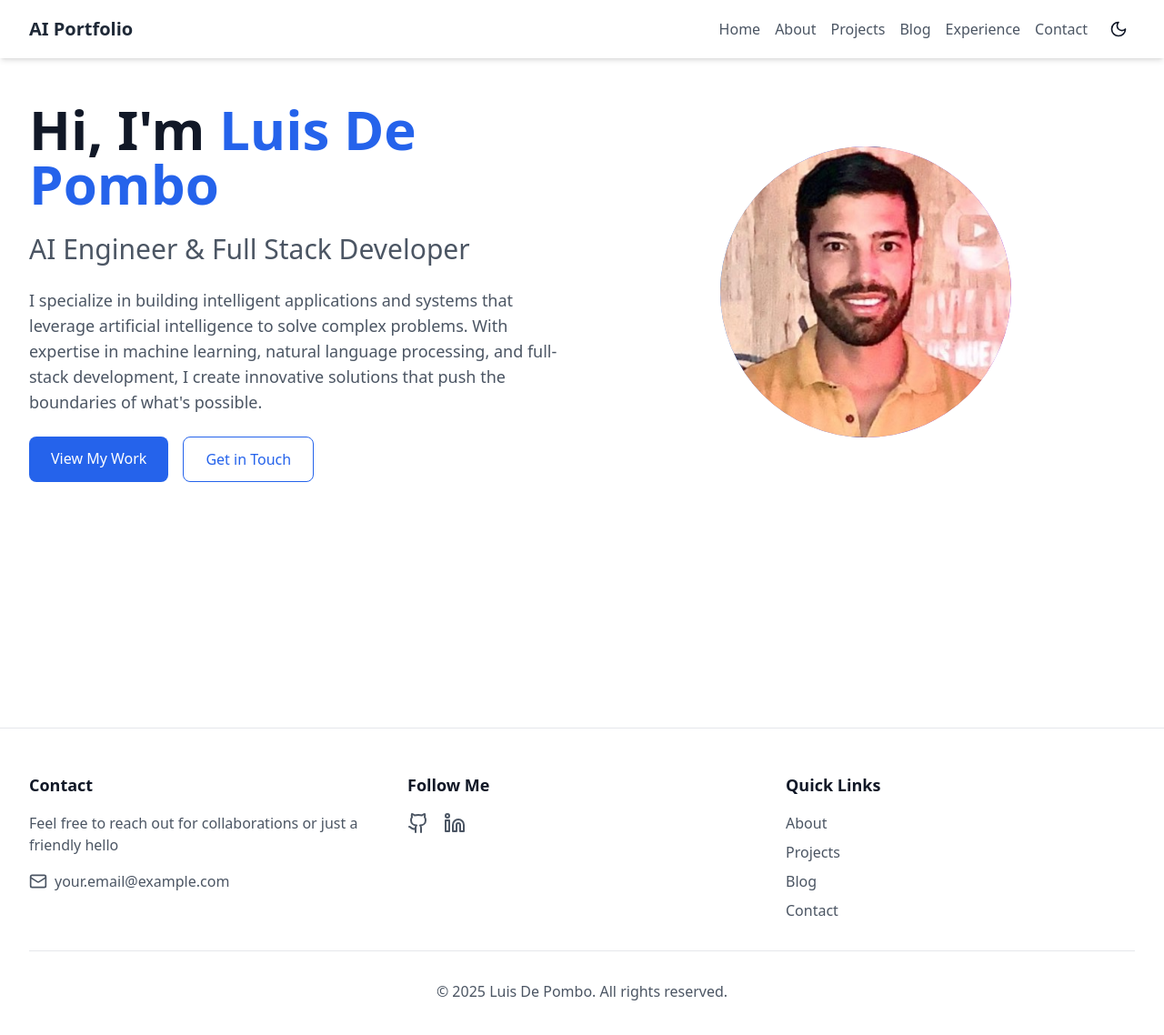
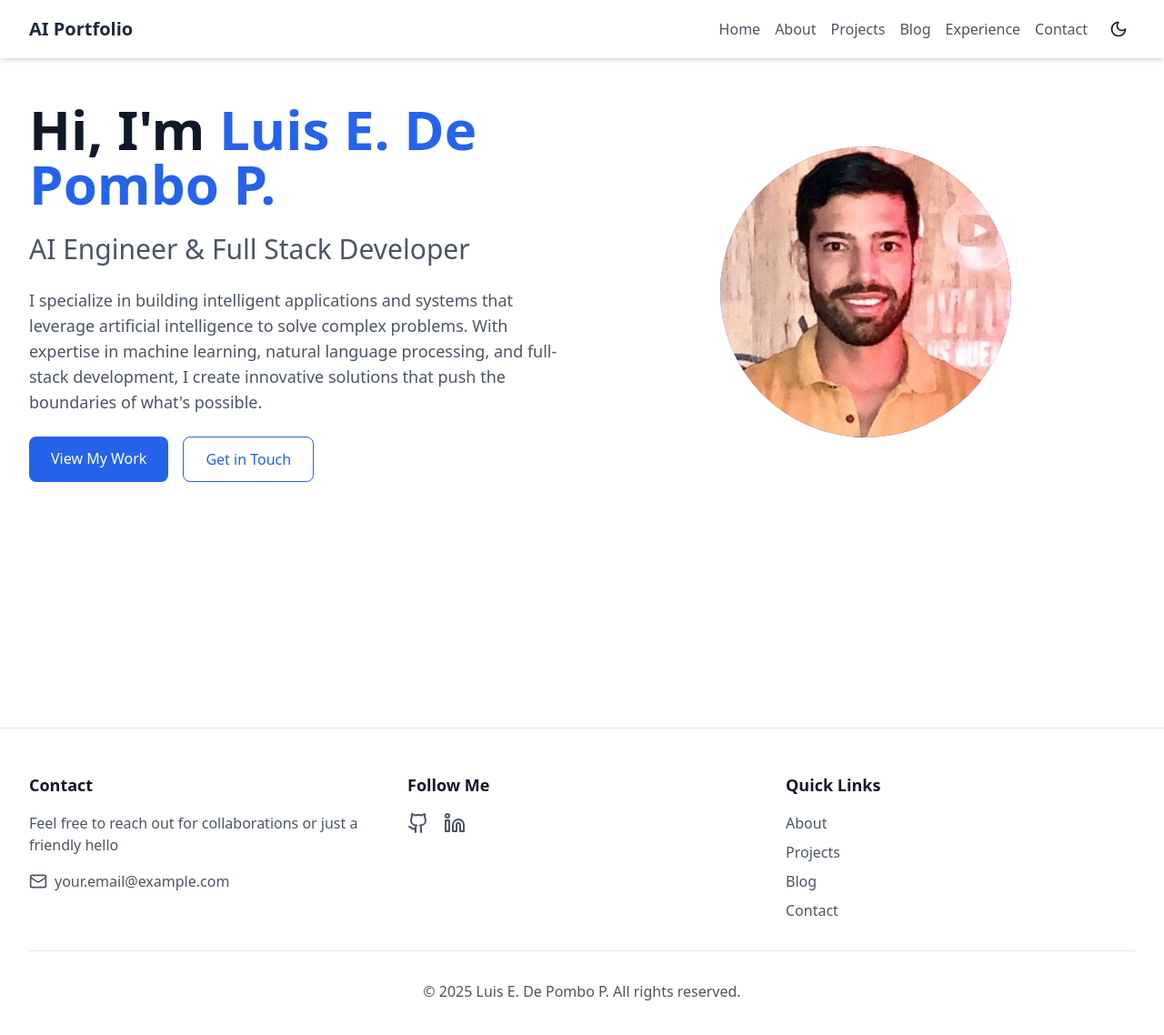
Before and after one commit to luis-eduardo-de-pombo-puerta/luis-eduardo-de-pombo-puerta-website, a React (Vite) app in the folder website/: page / in a window 1280 px wide. Shown: the top 1138 px of the page at 91% size. Built offline with nearby package versions, Linux system fonts and the light colour scheme.

Commit message:
Change name to Luis E. De Pombo P.

```diff
--- a/website/src/components/Footer.jsx
+++ b/website/src/components/Footer.jsx
@@ -72,7 +72,7 @@ const Footer = () => {
 
         <div className="mt-8 pt-8 border-t border-gray-200 dark:border-gray-800">
           <p className="text-center text-gray-600 dark:text-gray-300">
-            © {new Date().getFullYear()} Luis De Pombo. All rights reserved.
+            © {new Date().getFullYear()} Luis E. De Pombo P. All rights reserved.
           </p>
         </div>
       </div>
--- a/website/src/pages/Home.jsx
+++ b/website/src/pages/Home.jsx
@@ -7,7 +7,7 @@ const Home = () => {
         <div className="flex flex-col md:flex-row items-center justify-between gap-8">
           <div className="flex-1 space-y-6">
             <h1 className="text-4xl md:text-6xl font-bold text-gray-900 dark:text-white">
-              Hi, I'm <span className="text-blue-600 dark:text-blue-400">Luis De Pombo</span>
+              Hi, I'm <span className="text-blue-600 dark:text-blue-400">Luis E. De Pombo P.</span>
             </h1>
             <h2 className="text-2xl md:text-3xl text-gray-600 dark:text-gray-300">
               AI Engineer & Full Stack Developer
```
